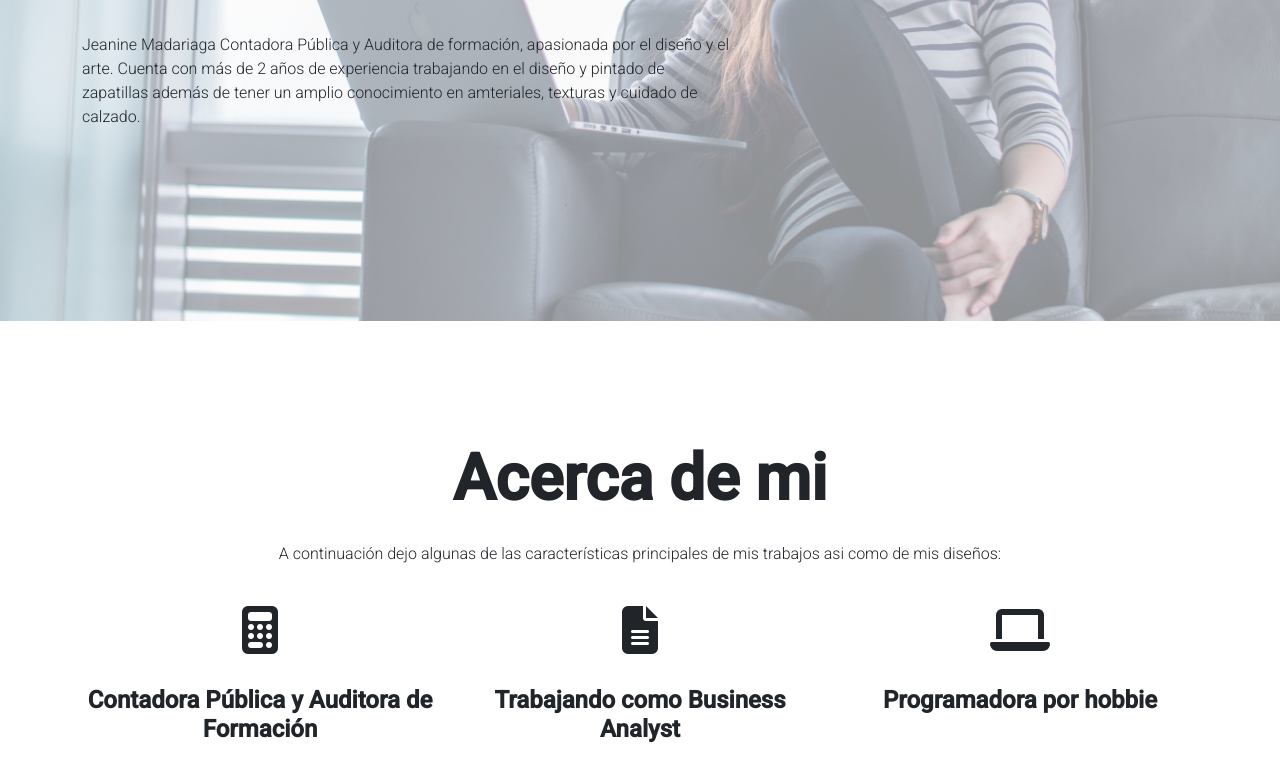
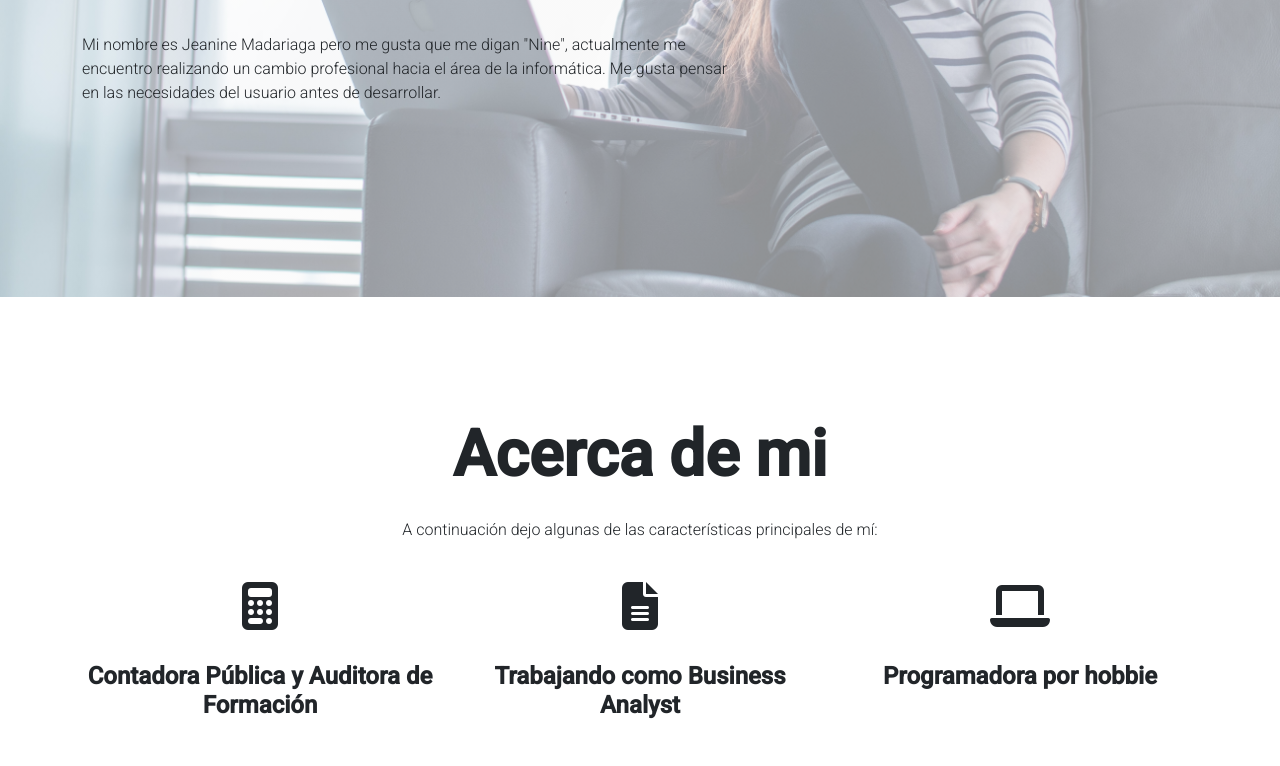
Before and after one commit to Jeaninemadariaga/dl-desafio-final, a plain HTML site: page index.html in a window 1280 px wide. Shown: the part 389-1155 px from the top of the page. Drawn offline with nearby package versions, Linux system fonts and the light colour scheme.

Commit message:
Actualización de descripciones de la página

```diff
--- a/index.html
+++ b/index.html
@@ -46,9 +46,9 @@
                     Un trabajo <br> a tu medida
                 </h2>
                 <p class="my-5">
-                    Jeanine Madariaga Contadora Pública y Auditora de formación, apasionada por el diseño y el arte.
-                    Cuenta con más de 2 años de experiencia trabajando en el diseño y pintado de zapatillas además de
-                    tener un amplio conocimiento en amteriales, texturas y cuidado de calzado.
+                    Mi nombre es Jeanine Madariaga pero me gusta que me digan "Nine",
+                    actualmente me encuentro realizando un cambio profesional hacia el área de la informática.
+                    Me gusta pensar en las necesidades del usuario antes de desarrollar.
                 </p>
                 <!--
                 <div class="mb-5 pb-5">
@@ -64,7 +64,7 @@
     <section id="Acerca-de-mi" class="container text-center my-5 pt-5">
         <h2 class="display-3 fw-bold my-4">Acerca de mi</h2>
         <p class="my-4">
-            A continuación dejo algunas de las características principales de mis trabajos asi como de mis diseños:
+            A continuación dejo algunas de las características principales de mí:
         </p>
         <div class="row">
             <div class="col-12 col-md-4">
```
